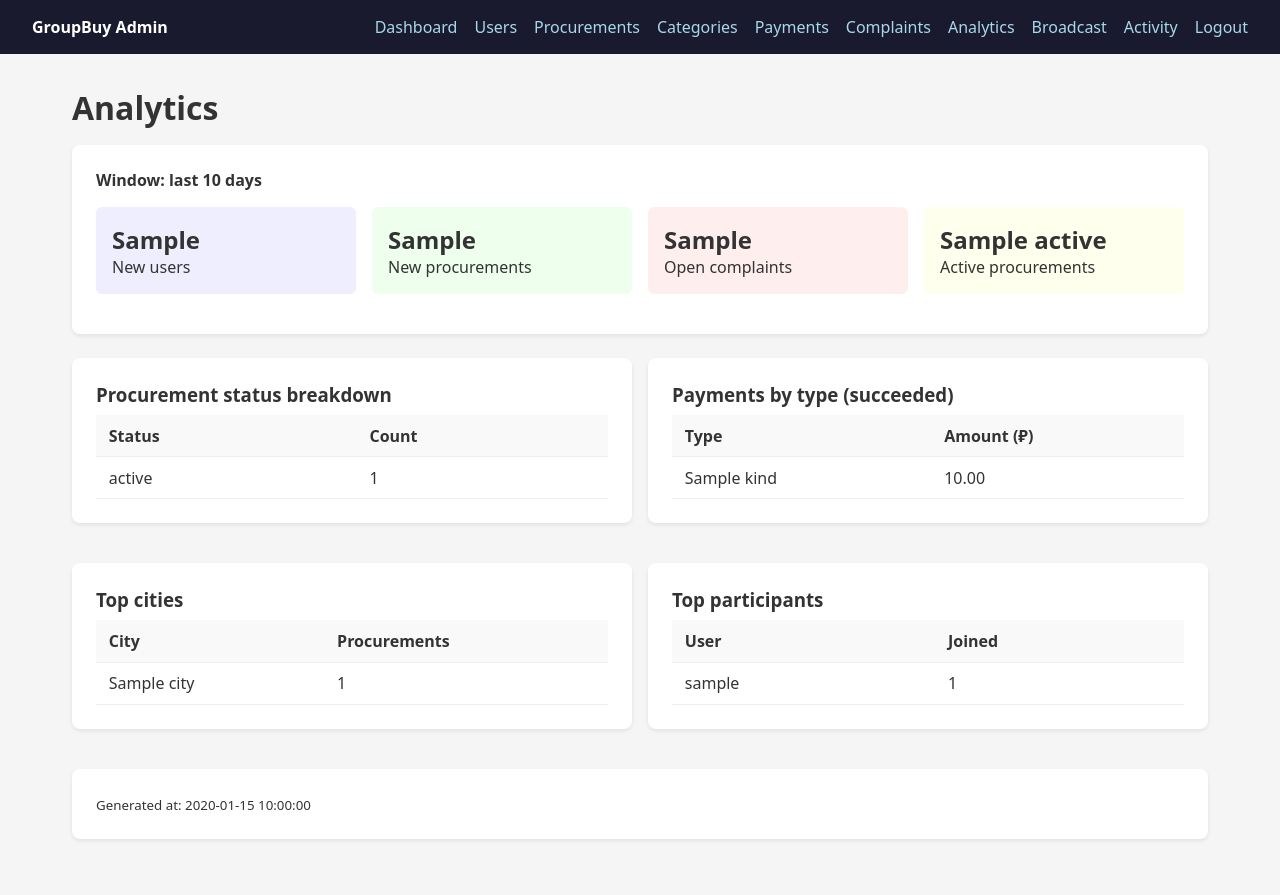
After one commit to konard/LPN1KoL-groupbuy-bot, a FastAPI app: template deploy_v2/services/frontend-admin/templates/analytics.html in a window 1280 px wide. The commit adds this page. Run offline with FastAPI, Linux system fonts and the light colour scheme; the template is opened without the code that fills it: most values are stand-ins (such as "Sample title", 1, 10 or a date in 2020).

Commit message:
feat(deploy_v2 frontend-admin): add Complaints / Analytics / Broadcasts / Activity-log sections
- Complaints: list (filter by status), inline status/resolution update
- Analytics: 30-day snapshot (new users, new procurements, status
  breakdown, payments-by-type, top cities, top participants,
  open-complaints count)
- Broadcasts: send a notification to every active user (typed by kind)
  with success confirmation
- Activity log: live audit trail from the backend
- Nav in base.html now exposes every admin area

Co-Authored-By: Claude Opus 4.7 <noreply@anthropic.com>

```diff
--- a/deploy_v2/services/frontend-admin/main.py
+++ b/deploy_v2/services/frontend-admin/main.py
@@ -1,4 +1,6 @@
 import os
+from typing import Optional
+
 import httpx
 from fastapi import FastAPI, Request, Form, Cookie, Response
 from fastapi.responses import HTMLResponse, RedirectResponse
@@ -212,3 +214,94 @@ async def logout():
 @app.get("/health")
 async def health():
     return {"status": "ok"}
+
+
+# ── Complaints ────────────────────────────────────────────────────────────────
+@app.get("/complaints", response_class=HTMLResponse)
+async def complaints_page(
+    request: Request,
+    status: Optional[str] = None,
+    admin_token: str | None = Cookie(default=None),
+):
+    if not admin_token:
+        return RedirectResponse("/login")
+    path = "/complaints"
+    if status:
+        path += f"?status={status}"
+    complaints = await api_get(path, admin_token) or []
+    return templates.TemplateResponse("complaints.html", {
+        "request": request,
+        "complaints": complaints,
+        "current_filter": status or "",
+    })
+
+
+@app.post("/complaints/{cid}/update")
+async def update_complaint_view(
+    cid: int,
+    status: str = Form(...),
+    resolution: str = Form(""),
+    admin_token: str | None = Cookie(default=None),
+):
+    if not admin_token:
+        return RedirectResponse("/login")
+    await api_patch(f"/complaints/{cid}", admin_token, {"status": status, "resolution": resolution})
+    return RedirectResponse("/complaints", status_code=302)
+
+
+# ── Analytics ─────────────────────────────────────────────────────────────────
+@app.get("/analytics", response_class=HTMLResponse)
+async def analytics_page(request: Request, admin_token: str | None = Cookie(default=None)):
+    if not admin_token:
+        return RedirectResponse("/login")
+    a = await api_get("/admin/analytics", admin_token) or {
+        "window_days": 30,
+        "new_users_30d": 0,
+        "new_procurements_30d": 0,
+        "status_breakdown": {},
+        "payments_by_type": {},
+        "top_cities": [],
+        "top_participants": [],
+        "open_complaints": 0,
+        "generated_at": "",
+    }
+    return templates.TemplateResponse("analytics.html", {"request": request, "a": a})
+
+
+# ── Broadcasts ────────────────────────────────────────────────────────────────
+@app.get("/broadcasts", response_class=HTMLResponse)
+async def broadcasts_page(request: Request, admin_token: str | None = Cookie(default=None)):
+    if not admin_token:
+        return RedirectResponse("/login")
+    return templates.TemplateResponse("broadcasts.html", {"request": request, "sent": None})
+
+
+@app.post("/broadcasts", response_class=HTMLResponse)
+async def send_broadcast(
+    request: Request,
+    title: str = Form(...),
+    body: str = Form(...),
+    link: str = Form(""),
+    kind: str = Form("system"),
+    admin_token: str | None = Cookie(default=None),
+):
+    if not admin_token:
+        return RedirectResponse("/login")
+    result = await api_post(
+        "/admin/broadcast",
+        admin_token,
+        {"title": title, "body": body, "link": link, "kind": kind},
+    ) or {"sent": 0}
+    return templates.TemplateResponse(
+        "broadcasts.html",
+        {"request": request, "sent": result.get("sent", 0)},
+    )
+
+
+# ── Activity log ──────────────────────────────────────────────────────────────
+@app.get("/activity-log", response_class=HTMLResponse)
+async def activity_log_page(request: Request, admin_token: str | None = Cookie(default=None)):
+    if not admin_token:
+        return RedirectResponse("/login")
+    rows = await api_get("/admin/activity-log?limit=200", admin_token) or []
+    return templates.TemplateResponse("activity_log.html", {"request": request, "rows": rows})
--- /dev/null
+++ b/deploy_v2/services/frontend-admin/templates/analytics.html
@@ -0,0 +1,77 @@
+{% extends "base.html" %}
+{% block content %}
+  <h1 style="margin-bottom:1rem">Analytics</h1>
+
+  <div class="card">
+    <h2 style="font-size:1rem;margin-bottom:.5rem">Window: last {{ a.window_days }} days</h2>
+    <div style="display:grid;grid-template-columns:repeat(4,1fr);gap:1rem;margin:1rem 0">
+      <div style="padding:1rem;background:#eef;border-radius:6px">
+        <div style="font-size:1.5rem;font-weight:700">{{ a.new_users_30d }}</div>
+        <div>New users</div>
+      </div>
+      <div style="padding:1rem;background:#efe;border-radius:6px">
+        <div style="font-size:1.5rem;font-weight:700">{{ a.new_procurements_30d }}</div>
+        <div>New procurements</div>
+      </div>
+      <div style="padding:1rem;background:#fee;border-radius:6px">
+        <div style="font-size:1.5rem;font-weight:700">{{ a.open_complaints }}</div>
+        <div>Open complaints</div>
+      </div>
+      <div style="padding:1rem;background:#ffe;border-radius:6px">
+        <div style="font-size:1.5rem;font-weight:700">{{ a.status_breakdown.get('active', 0) }}</div>
+        <div>Active procurements</div>
+      </div>
+    </div>
+  </div>
+
+  <div style="display:grid;grid-template-columns:1fr 1fr;gap:1rem">
+    <div class="card">
+      <h3 style="margin-bottom:.5rem">Procurement status breakdown</h3>
+      <table>
+        <thead><tr><th>Status</th><th>Count</th></tr></thead>
+        <tbody>
+          {% for st, count in a.status_breakdown.items() %}
+          <tr><td>{{ st }}</td><td>{{ count }}</td></tr>
+          {% endfor %}
+        </tbody>
+      </table>
+    </div>
+    <div class="card">
+      <h3 style="margin-bottom:.5rem">Payments by type (succeeded)</h3>
+      <table>
+        <thead><tr><th>Type</th><th>Amount (₽)</th></tr></thead>
+        <tbody>
+          {% for kind, amount in a.payments_by_type.items() %}
+          <tr><td>{{ kind }}</td><td>{{ '%.2f'|format(amount) }}</td></tr>
+          {% endfor %}
+        </tbody>
+      </table>
+    </div>
+    <div class="card">
+      <h3 style="margin-bottom:.5rem">Top cities</h3>
+      <table>
+        <thead><tr><th>City</th><th>Procurements</th></tr></thead>
+        <tbody>
+          {% for c in a.top_cities %}
+          <tr><td>{{ c.city }}</td><td>{{ c.count }}</td></tr>
+          {% endfor %}
+        </tbody>
+      </table>
+    </div>
+    <div class="card">
+      <h3 style="margin-bottom:.5rem">Top participants</h3>
+      <table>
+        <thead><tr><th>User</th><th>Joined</th></tr></thead>
+        <tbody>
+          {% for p in a.top_participants %}
+          <tr><td>{{ p.username }}</td><td>{{ p.count }}</td></tr>
+          {% endfor %}
+        </tbody>
+      </table>
+    </div>
+  </div>
+
+  <div class="card" style="margin-top:1rem">
+    <small>Generated at: {{ a.generated_at }}</small>
+  </div>
+{% endblock %}
--- a/deploy_v2/services/frontend-admin/templates/base.html
+++ b/deploy_v2/services/frontend-admin/templates/base.html
@@ -33,6 +33,10 @@
       <a href="/procurements" style="margin-right:.8rem">Procurements</a>
       <a href="/categories" style="margin-right:.8rem">Categories</a>
       <a href="/payments" style="margin-right:.8rem">Payments</a>
+      <a href="/complaints" style="margin-right:.8rem">Complaints</a>
+      <a href="/analytics" style="margin-right:.8rem">Analytics</a>
+      <a href="/broadcasts" style="margin-right:.8rem">Broadcast</a>
+      <a href="/activity-log" style="margin-right:.8rem">Activity</a>
       <a href="/logout">Logout</a>
     </div>
   </header>
```
Also changed, not shown: deploy_v2/services/frontend-admin/templates/activity_log.html (added, +28 -0 lines), deploy_v2/services/frontend-admin/templates/broadcasts.html (added, +32 -0 lines), deploy_v2/services/frontend-admin/templates/complaints.html (added, +55 -0 lines).
